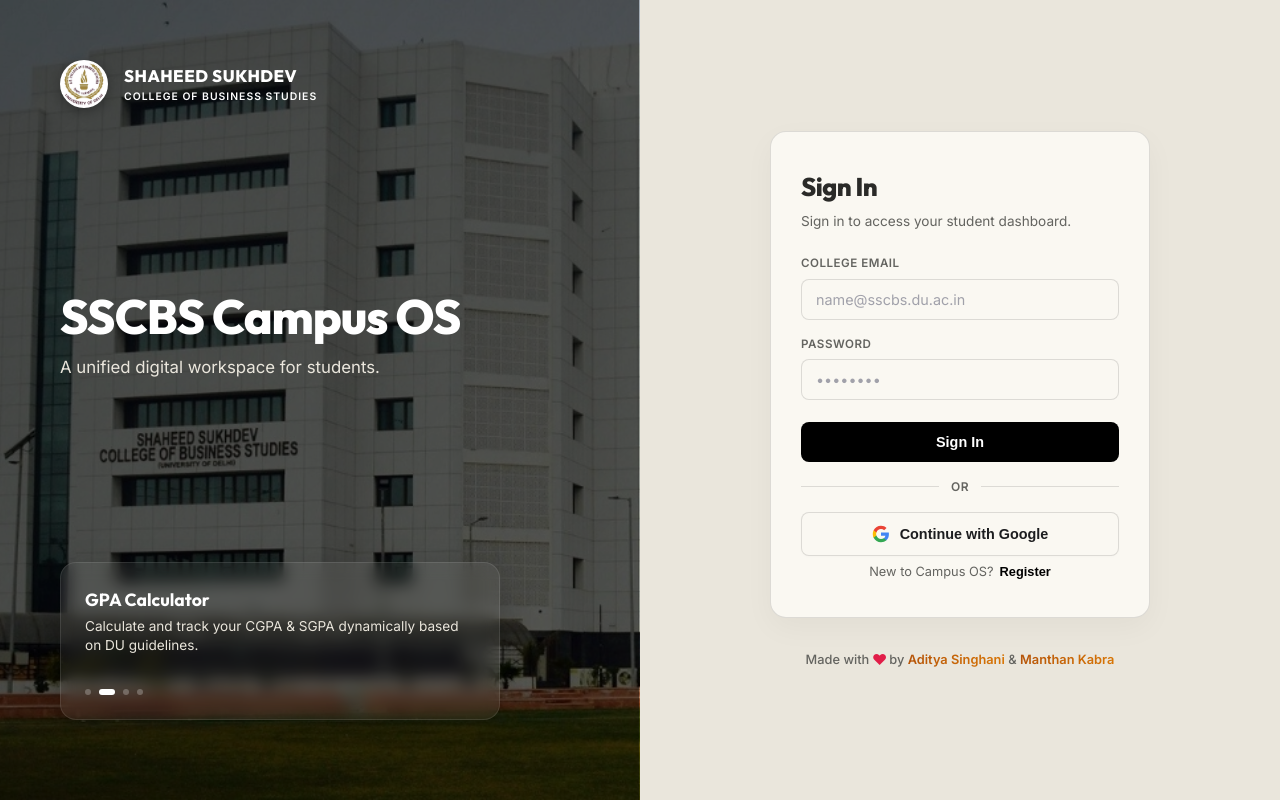
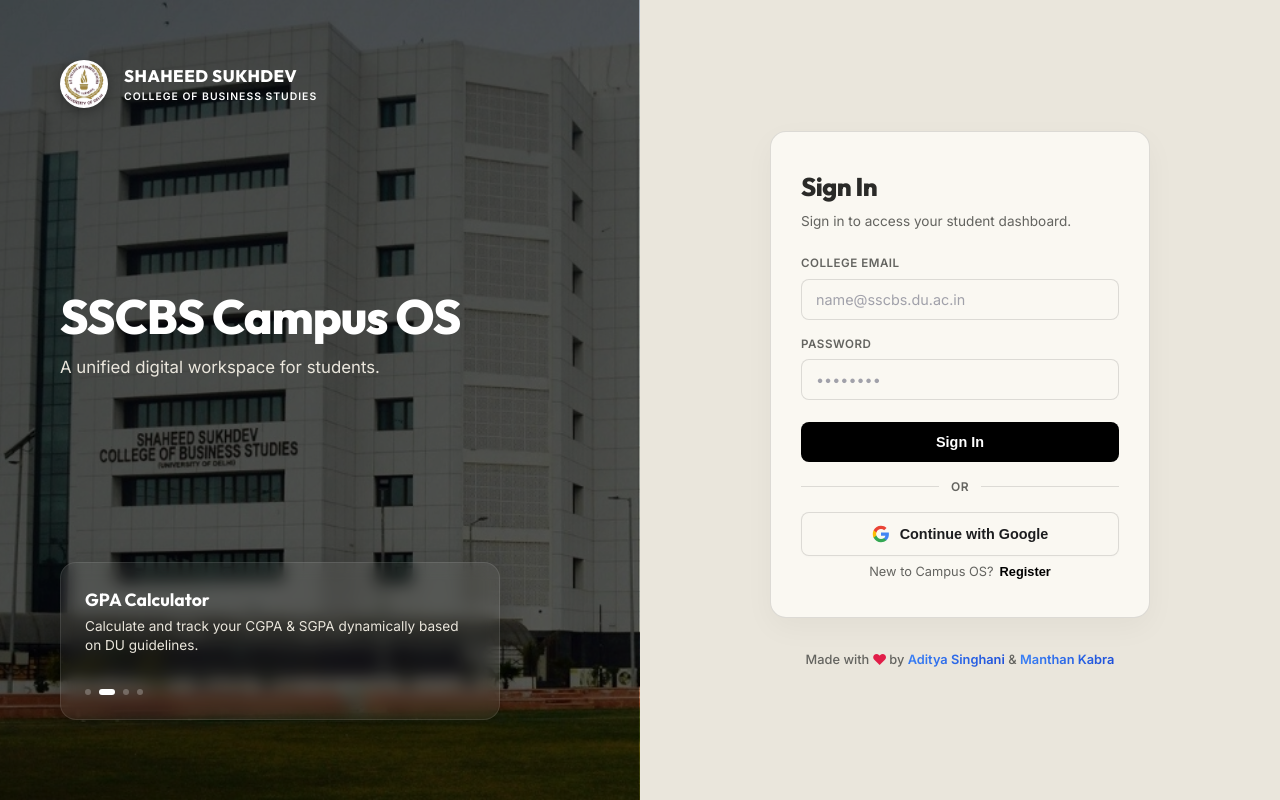
Before and after one commit to Two19Labs/SSCBS-OS, a React (Vite) app: page / in a window 1280 px wide. Built offline with nearby package versions, Linux system fonts and the light colour scheme; no server answers.

Commit message:
feat: hyperlink developer names to LinkedIn and style them blue

```diff
--- a/src/App.css
+++ b/src/App.css
@@ -427,11 +427,19 @@
 }
 
 .developer-name {
-  color: var(--text-main);
+  color: #2563eb;
   font-weight: 600;
-  background: linear-gradient(120deg, #b45309, #d97706);
+  background: linear-gradient(120deg, #3b82f6, #1d4ed8);
   -webkit-background-clip: text;
   -webkit-text-fill-color: transparent;
+  text-decoration: none;
+  transition: opacity 0.2s ease, transform 0.2s ease;
+  display: inline-block;
+}
+
+.developer-name:hover {
+  opacity: 0.85;
+  transform: translateY(-1px);
 }
 
 @keyframes pulse {
--- a/src/App.jsx
+++ b/src/App.jsx
@@ -163,8 +163,9 @@
             <div className="footer-divider"></div>
             <span className="footer-credits">
               Made with <span className="heart-icon">♥</span> by{' '}
-              <span className="developer-name">Aditya Singhani</span> &amp;{' '}
-              <span className="developer-name">Manthan Kabra</span>
+              <a href="https://www.linkedin.com/in/aditya-singhani-69294a27a/" target="_blank" rel="noopener noreferrer" className="developer-name">Aditya Singhani</a>{' '}
+              &amp;{' '}
+              <a href="https://www.linkedin.com/in/manthan-kabra/" target="_blank" rel="noopener noreferrer" className="developer-name">Manthan Kabra</a>
             </span>
           </div>
         </footer>
--- a/src/components/Auth.css
+++ b/src/components/Auth.css
@@ -588,11 +588,19 @@
 }
 
 .auth-credit-footer .developer-name {
-  color: var(--text-light);
+  color: #2563eb;
   font-weight: 600;
-  background: linear-gradient(120deg, #b45309, #d97706);
+  background: linear-gradient(120deg, #3b82f6, #1d4ed8);
   -webkit-background-clip: text;
   -webkit-text-fill-color: transparent;
+  text-decoration: none;
+  transition: opacity 0.2s ease, transform 0.2s ease;
+  display: inline-block;
+}
+
+.auth-credit-footer .developer-name:hover {
+  opacity: 0.85;
+  transform: translateY(-1px);
 }
 
 @keyframes pulse {
--- a/src/components/Auth.jsx
+++ b/src/components/Auth.jsx
@@ -300,8 +300,9 @@
           <div className="auth-credit-footer">
             <span>
               Made with <span className="heart-icon">♥</span> by{' '}
-              <span className="developer-name">Aditya Singhani</span> &amp;{' '}
-              <span className="developer-name">Manthan Kabra</span>
+              <a href="https://www.linkedin.com/in/aditya-singhani-69294a27a/" target="_blank" rel="noopener noreferrer" className="developer-name">Aditya Singhani</a>{' '}
+              &amp;{' '}
+              <a href="https://www.linkedin.com/in/manthan-kabra/" target="_blank" rel="noopener noreferrer" className="developer-name">Manthan Kabra</a>
             </span>
           </div>
         </div>
```
